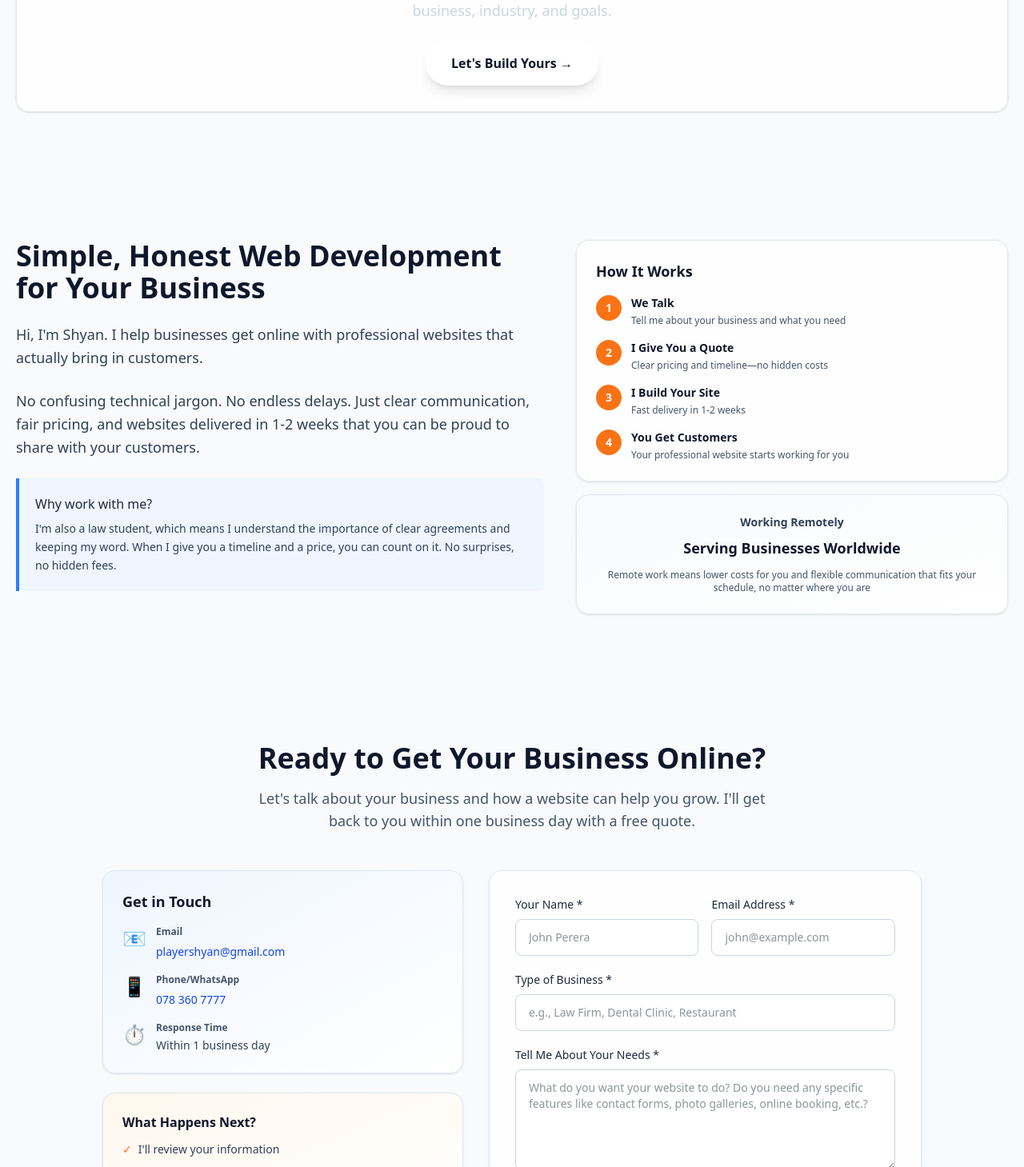
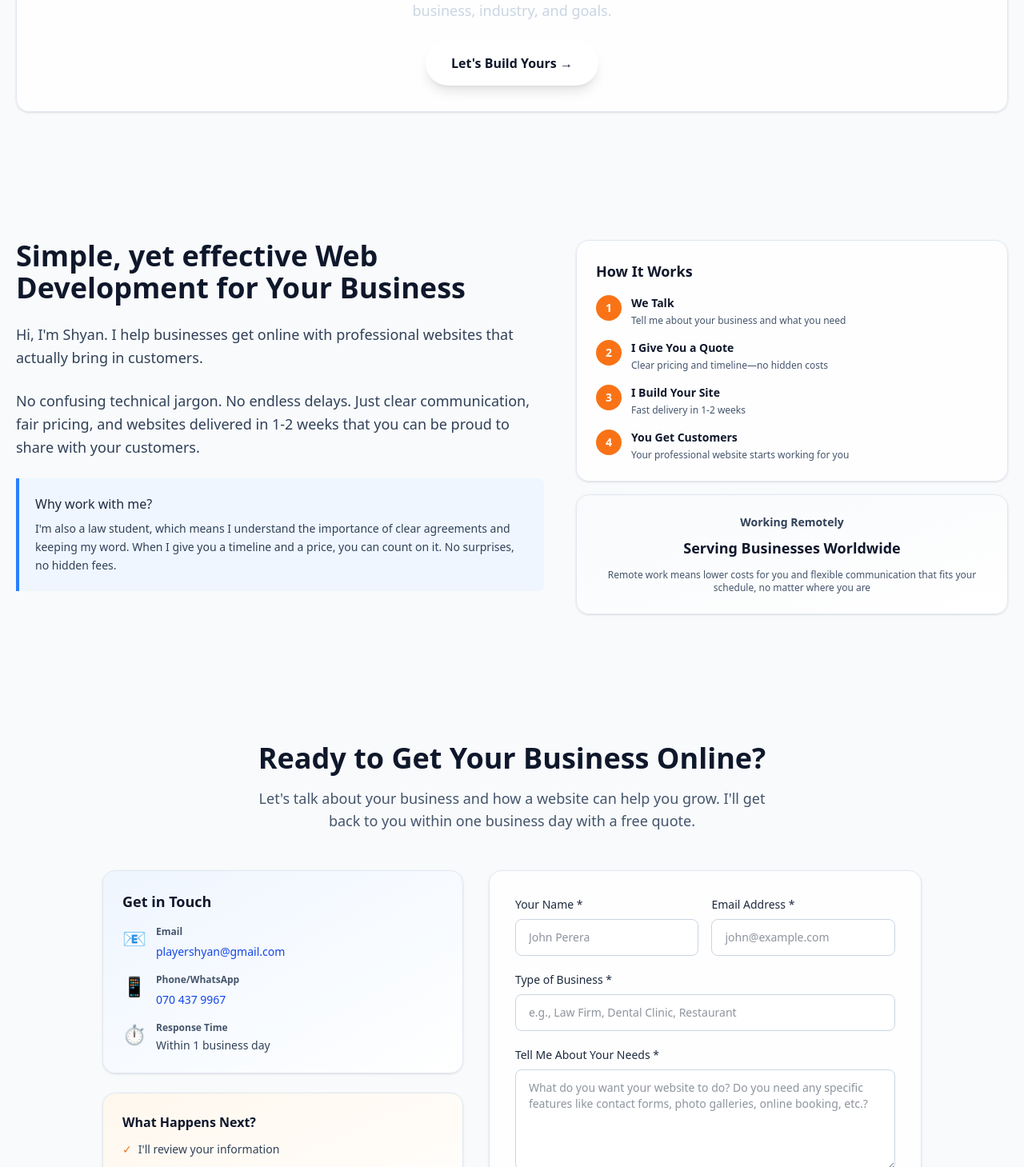
Before and after one commit to playershyan/Holtzman-Labs, a Next.js app: page / in a window 1280 px wide. Shown: the part 3998-5457 px from the top of the page at 80% size. Built offline with nearby package versions, Linux system fonts and the light colour scheme; no server answers.

Commit message:
changed the email

```diff
--- a/components/About.tsx
+++ b/components/About.tsx
@@ -6,7 +6,7 @@ export function About() {
       <div className="container grid gap-10 lg:grid-cols-[1.1fr_0.9fr] items-start">
         <div className="space-y-6">
           <h2 className="text-3xl sm:text-4xl font-bold text-slate-900">
-            Simple, Honest Web Development for Your Business
+            Simple, yet effective Web Development for Your Business
           </h2>
           <p className="text-lg text-slate-700 leading-relaxed">
             Hi, I&apos;m Shyan. I help businesses get online with professional websites that actually bring in customers.
--- a/components/Contact.tsx
+++ b/components/Contact.tsx
@@ -56,7 +56,7 @@ export function Contact() {
                   <span className="text-2xl">📧</span>
                   <div>
                     <p className="text-xs font-semibold text-slate-600 mb-1">Email</p>
-                    <a href="mailto:playershyan@gmail.com" className="text-sm text-blue-700 hover:text-blue-900 font-medium">
+                    <a href="mailto:info@holtzmanlabs.com" className="text-sm text-blue-700 hover:text-blue-900 font-medium">
                       playershyan@gmail.com
                     </a>
                   </div>
@@ -66,7 +66,7 @@ export function Contact() {
                   <div>
                     <p className="text-xs font-semibold text-slate-600 mb-1">Phone/WhatsApp</p>
                     <a href="tel:0783607777" className="text-sm text-blue-700 hover:text-blue-900 font-medium">
-                      078 360 7777
+                      070 437 9967
                     </a>
                   </div>
                 </div>
```
